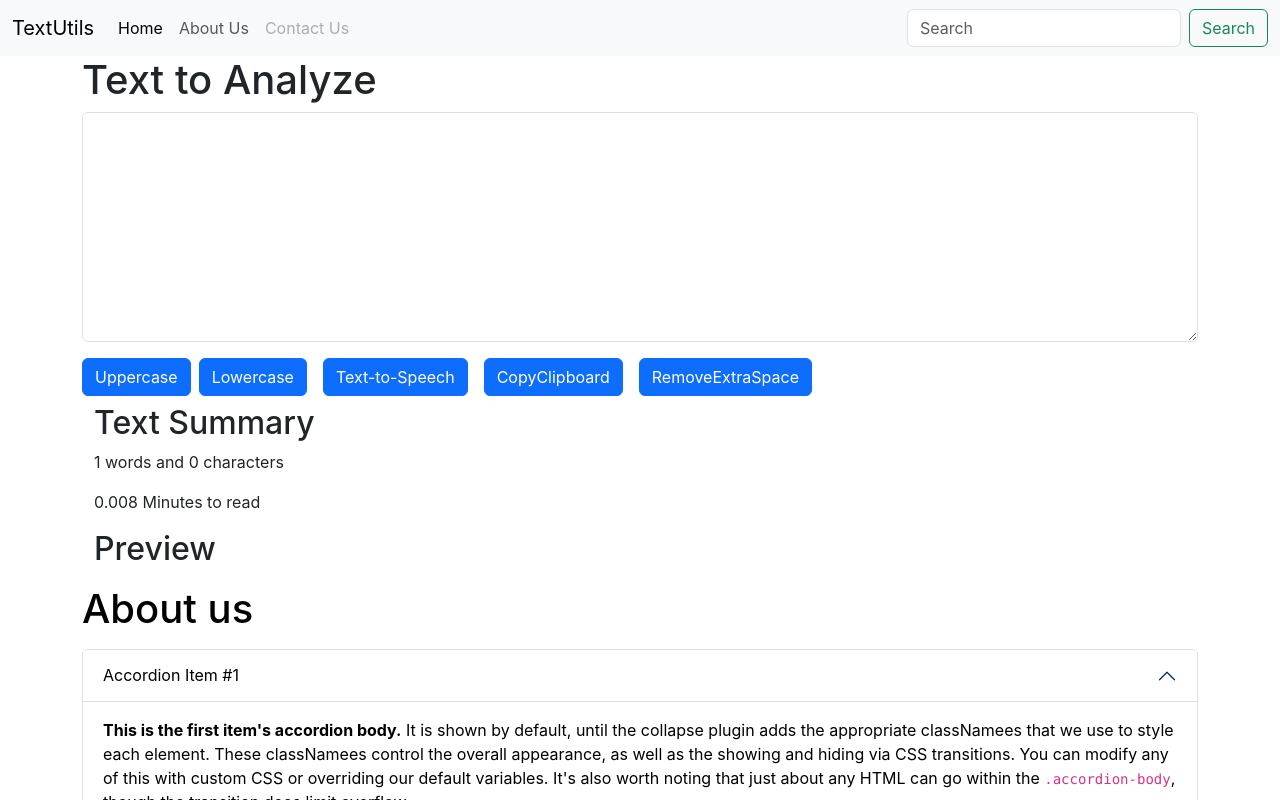
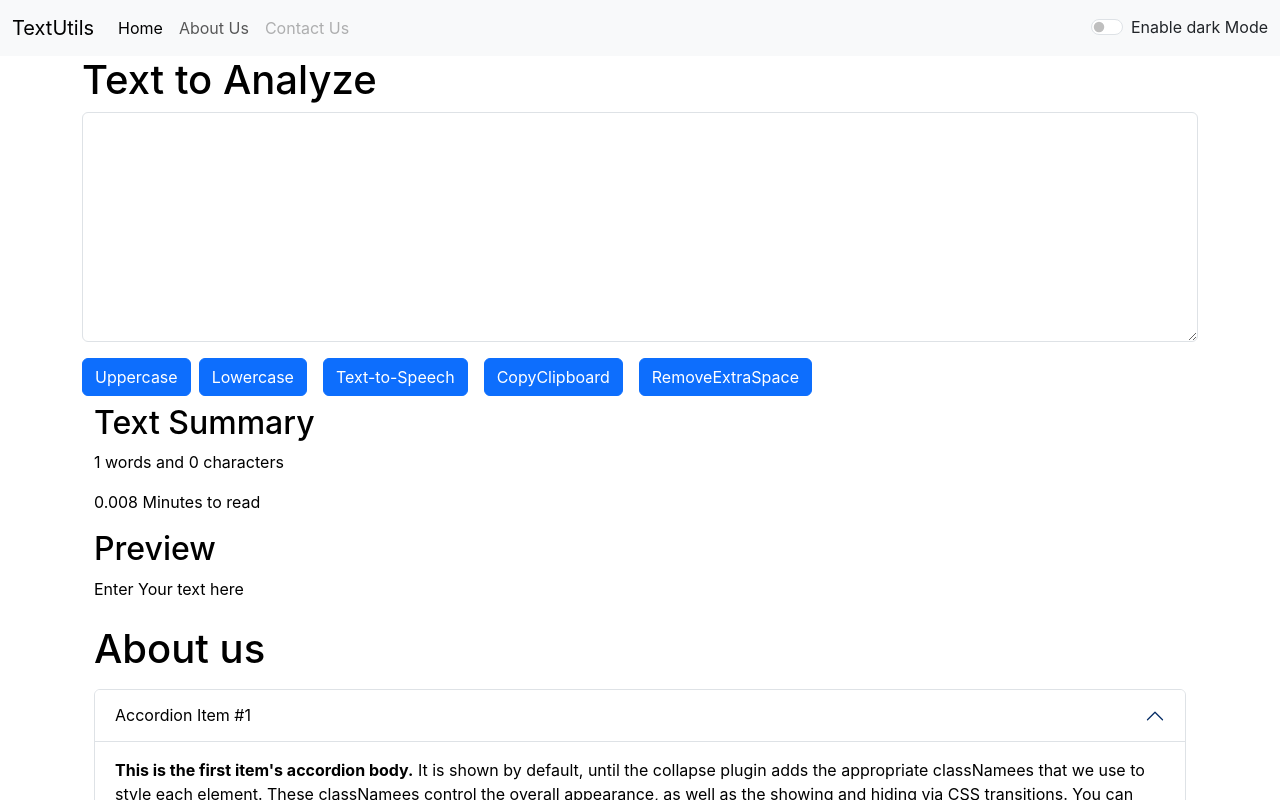
Before and after one commit to anoop-singh15/React-basic, a React (Create React App) app in the folder project-1_textutils/: page / in a window 1280 px wide. Shown: the top 800 px of the page. Built offline with nearby package versions, Linux system fonts and the light colour scheme.

Commit message:
Improving dark mode

```diff
--- a/project-1_textutils/src/6_components/About.js
+++ b/project-1_textutils/src/6_components/About.js
@@ -33,7 +33,7 @@ export default function About() {
 
 
   return (
-    <div classNameName='container my-4'  style={myStyle}>
+    <div className='container my-4'  style={myStyle}>
         <h1 className='my-3'>About us</h1>
         <div className="accordion" id="accordionExample" style={myStyle}>
   <div className="accordion-item">
--- a/project-1_textutils/src/6_components/Navbar.js
+++ b/project-1_textutils/src/6_components/Navbar.js
@@ -2,7 +2,7 @@ import React from 'react'
 import PropTypes from 'prop-types'
 export default function Navbar(props) {
   return (
-    <nav className="navbar navbar-expand-lg bg-body-tertiary">
+    <nav className={`navbar navbar-expand-lg navbar-${props.mode}  bg-${props.mode}`}>
     <div className="container-fluid">
       <a className="navbar-brand" href="/">{props.title}</a>
       <button className="navbar-toggler" type="button" data-bs-toggle="collapse" data-bs-target="#navbarSupportedContent" aria-controls="navbarSupportedContent" aria-expanded="false" aria-label="Toggle navigation">
@@ -32,8 +32,12 @@ export default function Navbar(props) {
           </li>
         </ul>
         <form className="d-flex" role="search">
-          <input className="form-control me-2" type="search" placeholder="Search" aria-label="Search"/>
-            <button className="btn btn-outline-success" type="submit">Search</button>
+          {/* <input className="form-control me-2" type="search" placeholder="Search" aria-label="Search"/>
+            <button className="btn btn-outline-success" type="submit">Search</button> */}
+             <div className={`form-check form-switch text-${props.mode==='light'?'dark':'light'}`}>
+            <input className="form-check-input" type="checkbox" onClick={props.toggleMode} role="switch" id="flexSwitchCheckDefault" />
+            <label className="form-check-label"  htmlFor="flexSwitchCheckDefault">Enable dark Mode</label>
+          </div>
         </form>
       </div>
     </div>
@@ -47,7 +51,7 @@ Navbar.propTypes={
 }
 
 
-Navbar.defaultProps={
-    title:"Set title of homePage",
-    About:"About"
-}
+// Navbar.defaultProps={
+//     title:"Set title of homePage",
+//     About:"About"
+// }
--- a/project-1_textutils/src/6_components/TextForm.js
+++ b/project-1_textutils/src/6_components/TextForm.js
@@ -50,10 +50,10 @@ export default function
     return (
         <>
          <div>
-            <div className="mb-3">
-                <h1>{props.heading} </h1>
+            <div className="mb-3" style={{color:props.mode==='light'?'black':'white'}}>
+                <h1 style={{color:props.mode==='light'?'black':'white'}}>{props.heading} </h1>
 
-                <textarea className="form-control" value={text} onChange={handleOnChange} id="box" rows="9"></textarea>
+                <textarea className="form-control" value={text} style={{backgroundColor:props.mode==='light'?'white':'grey',color:props.mode==='light'?'black':'white'}} onChange={handleOnChange} id="box" rows="9"></textarea>
             </div>
 
             <button className="btn btn-primary" onClick={handleUppercase}>Uppercase</button>
@@ -64,7 +64,7 @@ export default function
             {/* <button className="btn btn-primary mx-2" onClick={handleLanguageChange}>Translate</button> */}
         </div>
 
-        <div className="container my-2">
+        <div className="container my-2" style={{color:props.mode==='light'?'black':'white'}}>
             <h2>
                 Text Summary
             </h2>
@@ -73,7 +73,7 @@ export default function
             <h2>
                 Preview
             </h2>
-            <p>{text}</p>
+            <p>{text.length>0?text:"Enter Your text here"}</p>
         </div>
 
         </>
--- a/project-1_textutils/src/App.js
+++ b/project-1_textutils/src/App.js
@@ -4,17 +4,33 @@ import './App.css';
 import Navbar from './6_components/Navbar'
 import TextForm from './6_components/TextForm';
 import About from './6_components/About';
+import { useState } from 'react';
 
 // let a = "REACT";
 function App() {
+  const [mode,setMode]=useState('light');
+
+  const  toggleMode=()=>{
+    if(mode==='light')
+    {
+      setMode('dark');
+      document.body.style.backgroundColor=('#042743');
+    }
+    else
+    {
+      setMode("light");
+      document.body.style.backgroundColor=('white');
+    }
+  }
+
   return (
     <>
-     <Navbar title="TextUtils" About="About Us"/>
+     <Navbar title="TextUtils" About="About Us" mode={mode} toggleMode={toggleMode}/>
      {/* <Navbar /> */}
 
      {/* Changes in 7-state and event handling */}
      <div className="container">
-     <TextForm heading="Text to Analyze"/>
+     <TextForm heading="Text to Analyze" mode={mode}/>
      <About/>
 
      </div>
```
Also changed, not shown: project-1_textutils/12_Improve_darkMode.txt (added).
